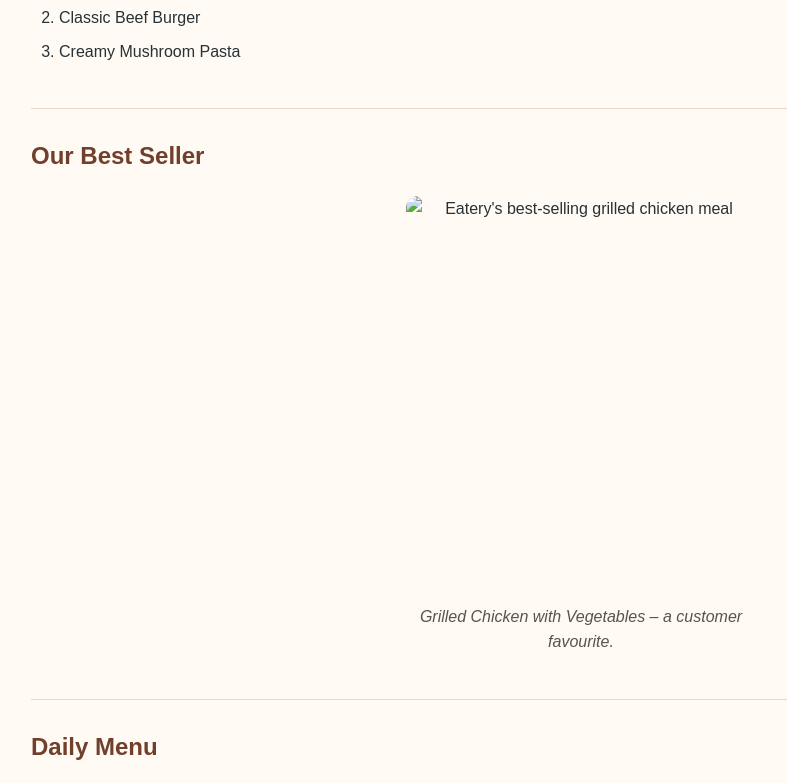
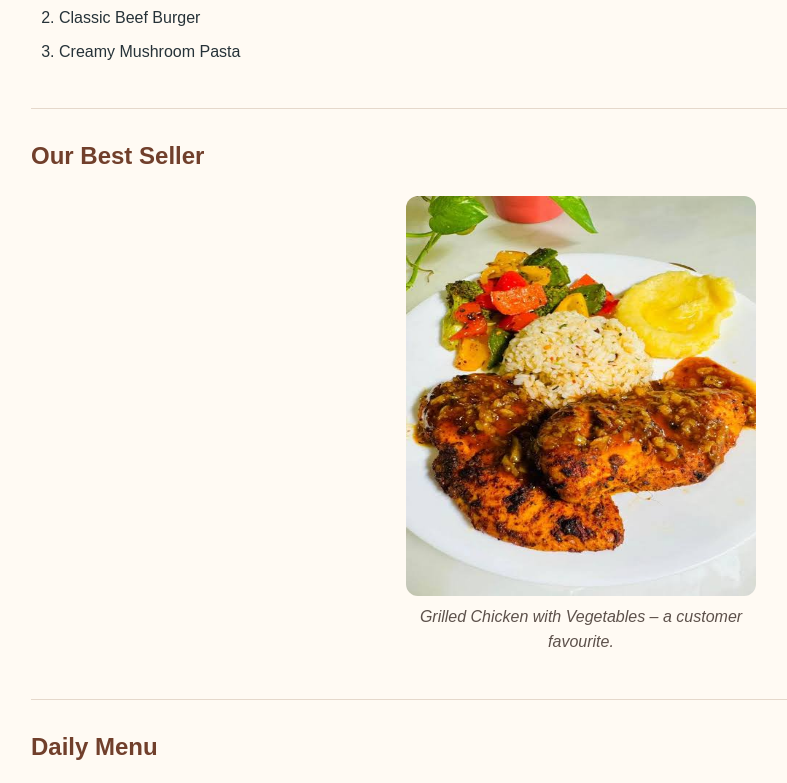
Before and after one commit to esrahamed77/Eatery, a plain HTML site: page index.html in a window 1280 px wide. Shown: the part 596-1379 px from the top of the page, without its empty margins (59-846 px from the left). Drawn offline with Linux system fonts and the light colour scheme.

Commit message:
Change image source for best seller
Updated the image source for the best seller meal.

```diff
--- a/index.html
+++ b/index.html
@@ -49,7 +49,7 @@
             <h2>Our Best Seller</h2>
             <figure class="featured-meal">
                 <img
-                    src="images/best-seller.jpg"
+                    src="best-seller.jpg"
                     alt="Eatery's best-selling grilled chicken meal"
                     width="350"
                     height="400"
```
